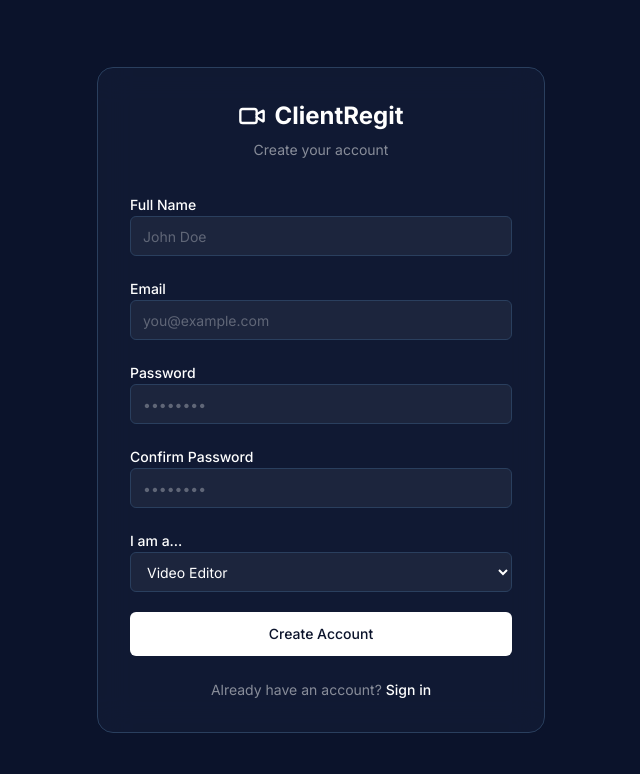
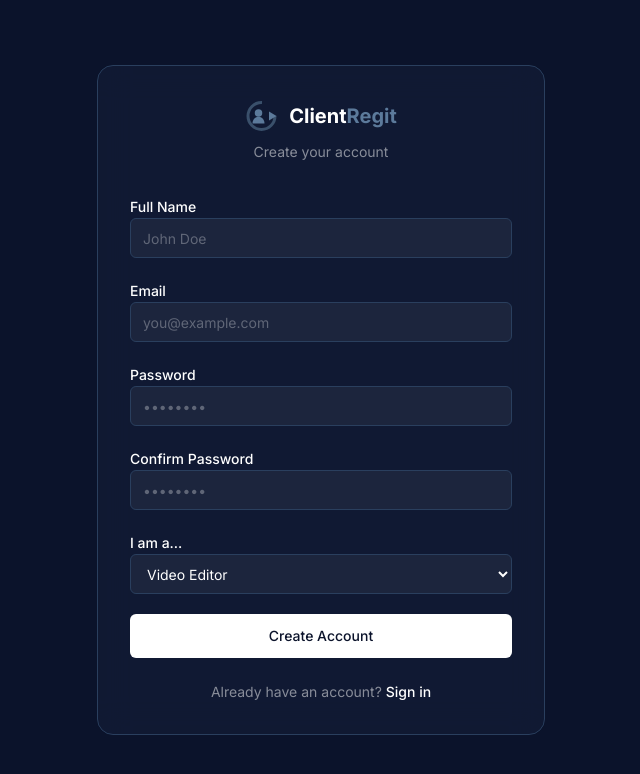
Before and after one commit to editdeocom-sketch/clientregit, a Next.js app: page /signup in a window 1280 px wide. Shown: the top 774 px of the page, without its empty margins (319-959 px from the left). Built offline with nearby package versions, Linux system fonts and the light colour scheme.

Commit message:
Update ClientRegit

```diff
--- a/package.json
+++ b/package.json
@@ -22,6 +22,7 @@
     "@radix-ui/react-tooltip": "^1.2.16",
     "@supabase/ssr": "^0.12.5",
     "@supabase/supabase-js": "^2.112.4",
+    "@vercel/analytics": "^2.0.1",
     "class-variance-authority": "^0.7.1",
     "clsx": "^2.1.1",
     "date-fns": "^4.4.0",
--- a/src/app/client/layout.tsx
+++ b/src/app/client/layout.tsx
@@ -4,12 +4,13 @@ import Link from "next/link"
 import { usePathname, useRouter } from "next/navigation"
 import { useEffect, useState } from "react"
 import { createClient } from "@/lib/supabase/client"
-import { LayoutDashboard, FolderKanban, Video, LogOut, User, ChevronLeft, ChevronRight } from "lucide-react"
+import { LayoutDashboard, FolderKanban, LogOut, User, ChevronLeft, ChevronRight } from "lucide-react"
 import { cn } from "@/lib/utils"
 import { Button } from "@/components/ui/button"
 import { Avatar, AvatarFallback, AvatarImage } from "@/components/ui/avatar"
 import { getInitials } from "@/lib/utils"
 import { Skeleton } from "@/components/ui/skeleton"
+import { Logo } from "@/components/layout/logo"
 
 const navigation = [
   { name: "Dashboard", href: "/client/dashboard", icon: LayoutDashboard },
@@ -92,11 +93,11 @@ export default function ClientLayout({
         <div className="flex h-full flex-col">
           <div className="flex h-16 items-center justify-between px-4 border-b border-white/10">
             {!collapsed && (
-              <Link href="/client/dashboard" className="flex items-center gap-2">
-                <div className="flex h-8 w-8 items-center justify-center rounded-lg bg-gradient-to-br from-[#3A506B] to-[#5C7A9B]">
-                  <Video className="h-5 w-5 text-white" />
-                </div>
-                <span className="font-semibold text-lg text-white">ClientRegit</span>
+              <Link href="/client/dashboard" className="flex items-center">
+                <Logo size="sm" showText={false} />
+                <span className="ml-2 font-semibold text-lg text-white">
+                  Client<span className="text-[#5C7A9B]">Regit</span>
+                </span>
               </Link>
             )}
             <Button
--- a/src/app/forgot-password/page.tsx
+++ b/src/app/forgot-password/page.tsx
@@ -3,7 +3,8 @@
 import { useState } from "react";
 import Link from "next/link";
 import { toast } from "sonner";
-import { VideoIcon, Loader2, ArrowLeft, CheckCircle2 } from "lucide-react";
+import { Loader2, ArrowLeft, CheckCircle2 } from "lucide-react";
+import { Logo } from "@/components/layout/logo";
 import { createClient } from "@/lib/supabase/client";
 import { Button } from "@/components/ui/button";
 import { Input } from "@/components/ui/input";
@@ -66,9 +67,8 @@ export default function ForgotPasswordPage() {
     <div className="flex min-h-screen items-center justify-center bg-[#0B132B] px-4">
       <div className="w-full max-w-md bg-[#141E3A]/60 backdrop-blur-lg border border-white/10 rounded-2xl p-8">
         <div className="flex flex-col items-center mb-8">
-          <div className="flex items-center gap-2 text-2xl font-bold mb-2">
-            <VideoIcon className="h-7 w-7" />
-            ClientRegit
+          <div className="mb-2">
+            <Logo size="md" />
           </div>
           <p className="text-sm text-white/50">Reset your password</p>
         </div>
--- a/src/app/login/page.tsx
+++ b/src/app/login/page.tsx
@@ -4,7 +4,8 @@ import { Suspense, useState } from "react";
 import { useRouter, useSearchParams } from "next/navigation";
 import Link from "next/link";
 import { toast } from "sonner";
-import { VideoIcon, Loader2 } from "lucide-react";
+import { Loader2 } from "lucide-react";
+import { Logo } from "@/components/layout/logo";
 import { createClient } from "@/lib/supabase/client";
 import { Button } from "@/components/ui/button";
 import { Input } from "@/components/ui/input";
@@ -41,9 +42,8 @@ function LoginForm() {
   return (
     <div className="w-full max-w-md bg-[#141E3A]/60 backdrop-blur-lg border border-white/10 rounded-2xl p-8">
       <div className="flex flex-col items-center mb-8">
-        <div className="flex items-center gap-2 text-2xl font-bold mb-2">
-          <VideoIcon className="h-7 w-7" />
-          ClientRegit
+        <div className="mb-2">
+          <Logo size="md" />
         </div>
         <p className="text-sm text-white/50">Sign in to your account</p>
       </div>
--- a/src/app/page.tsx
+++ b/src/app/page.tsx
@@ -17,10 +17,11 @@ import {
   Clapperboard,
   Building2,
   Briefcase,
-  VideoIcon,
 } from "lucide-react";
 import { WaveBackground } from "@/components/layout/wave-background";
 import { GlassCard } from "@/components/layout/glass-card";
+import { Logo } from "@/components/layout/logo";
+import { MarketingFooter } from "@/components/marketing/footer";
 import { Button } from "@/components/ui/button";
 import Link from "next/link";
 import { AnimatedSection } from "@/hooks/use-in-view";
@@ -149,9 +150,11 @@ export default function LandingPage() {
       {/* ── Nav ── */}
       <nav className="fixed top-0 left-0 right-0 z-50 bg-[#0B132B]/80 backdrop-blur-md border-b border-white/10 transition-all duration-300">
         <div className="mx-auto max-w-7xl flex items-center justify-between px-6 py-4">
-          <a href="/" className="flex items-center gap-2 text-xl font-bold hover-lift">
-            <VideoIcon className="h-6 w-6 text-white" />
-            ClientRegit
+          <a href="/" className="flex items-center">
+            <Logo size="sm" showText={false} />
+            <span className="ml-2 text-xl font-bold text-white">
+              Client<span className="text-[#5C7A9B]">Regit</span>
+            </span>
           </a>
 
           <div className="hidden md:flex items-center gap-8">
@@ -414,82 +417,7 @@ export default function LandingPage() {
         </AnimatedSection>
       </section>
 
-      {/* ── Footer ── */}
-      <footer className="border-t border-white/10 py-16 px-6">
-        <div className="mx-auto max-w-6xl">
-          <div className="grid grid-cols-1 md:grid-cols-4 gap-12">
-            <div>
-              <a href="/" className="flex items-center gap-2 text-xl font-bold mb-3">
-                <VideoIcon className="h-5 w-5" />
-                ClientRegit
-              </a>
-              <p className="text-sm text-white/40">
-                Manage clients. Deliver better work.
-              </p>
-            </div>
-
-            <div>
-              <h4 className="text-sm font-semibold uppercase tracking-wider text-white/60 mb-4">
-                Product
-              </h4>
-              <ul className="space-y-3">
-                <li>
-                  <a href="#features" className="text-sm text-white/40 hover:text-white transition-colors duration-200">
-                    Features
-                  </a>
-                </li>
-                <li>
-                  <a href="#faq" className="text-sm text-white/40 hover:text-white transition-colors duration-200">
-                    FAQ
-                  </a>
-                </li>
-              </ul>
-            </div>
-
-            <div>
-              <h4 className="text-sm font-semibold uppercase tracking-wider text-white/60 mb-4">
-                Resources
-              </h4>
-              <ul className="space-y-3">
-                <li>
-                  <Link href="/blog" className="text-sm text-white/40 hover:text-white transition-colors duration-200">
-                    Blog
-                  </Link>
-                </li>
-              </ul>
-            </div>
-
-            <div>
-              <h4 className="text-sm font-semibold uppercase tracking-wider text-white/60 mb-4">
-                Legal
-              </h4>
-              <ul className="space-y-3">
-                <li>
-                  <Link href="/privacy" className="text-sm text-white/40 hover:text-white transition-colors duration-200">
-                    Privacy Policy
-                  </Link>
-                </li>
-                <li>
-                  <Link href="/terms" className="text-sm text-white/40 hover:text-white transition-colors duration-200">
-                    Terms &amp; Conditions
-                  </Link>
-                </li>
-                <li>
-                  <Link href="/cookies" className="text-sm text-white/40 hover:text-white transition-colors duration-200">
-                    Cookie Policy
-                  </Link>
-                </li>
-              </ul>
-            </div>
-          </div>
-
-          <div className="mt-12 pt-8 border-t border-white/10 text-center">
-            <p className="text-xs text-white/30">
-              &copy; 2026 ClientRegit. All rights reserved.
-            </p>
-          </div>
-        </div>
-      </footer>
+      <MarketingFooter />
     </div>
   );
 }
--- a/src/app/signup/page.tsx
+++ b/src/app/signup/page.tsx
@@ -4,7 +4,8 @@ import { useState } from "react";
 import { useRouter } from "next/navigation";
 import Link from "next/link";
 import { toast } from "sonner";
-import { VideoIcon, Loader2 } from "lucide-react";
+import { Loader2 } from "lucide-react";
+import { Logo } from "@/components/layout/logo";
 import { createClient } from "@/lib/supabase/client";
 import { Button } from "@/components/ui/button";
 import { Input } from "@/components/ui/input";
@@ -79,9 +80,8 @@ export default function SignupPage() {
     <div className="flex min-h-screen items-center justify-center bg-[#0B132B] px-4">
       <div className="w-full max-w-md bg-[#141E3A]/60 backdrop-blur-lg border border-white/10 rounded-2xl p-8">
         <div className="flex flex-col items-center mb-8">
-          <div className="flex items-center gap-2 text-2xl font-bold mb-2">
-            <VideoIcon className="h-7 w-7" />
-            ClientRegit
+          <div className="mb-2">
+            <Logo size="md" />
           </div>
           <p className="text-sm text-white/50">Create your account</p>
         </div>
--- /dev/null
+++ b/src/components/layout/logo.tsx
@@ -0,0 +1,41 @@
+import { cn } from "@/lib/utils"
+
+interface LogoProps {
+  className?: string
+  size?: "sm" | "md" | "lg"
+  showText?: boolean
+}
+
+export function Logo({ className, size = "md", showText = true }: LogoProps) {
+  const sizes = {
+    sm: { icon: 28, text: "text-lg" },
+    md: { icon: 36, text: "text-xl" },
+    lg: { icon: 48, text: "text-2xl" },
+  }
+
+  return (
+    <div className={cn("flex items-center gap-2", className)}>
+      <svg
+        width={sizes[size].icon}
+        height={sizes[size].icon}
+        viewBox="0 0 48 48"
+        fill="none"
+        xmlns="http://www.w3.org/2000/svg"
+      >
+        {/* Outer C ring */}
+        <circle cx="22" cy="24" r="18" stroke="#3A506B" strokeWidth="4" fill="none" strokeDasharray="85 28" />
+        {/* Person head */}
+        <circle cx="18" cy="20" r="5" fill="#5C7A9B" />
+        {/* Person body */}
+        <path d="M10 34c0-5.5 4-9 8-9s8 3.5 8 9" fill="#5C7A9B" />
+        {/* Play triangle */}
+        <path d="M32 18l10 6-10 6V18z" fill="#5C7A9B" />
+      </svg>
+      {showText && (
+        <span className={cn("font-bold text-white", sizes[size].text)}>
+          Client<span className="text-[#5C7A9B]">Regit</span>
+        </span>
+      )}
+    </div>
+  )
+}
--- a/src/components/layout/sidebar.tsx
+++ b/src/components/layout/sidebar.tsx
@@ -19,6 +19,7 @@ import { cn } from "@/lib/utils"
 import { Button } from "@/components/ui/button"
 import { Separator } from "@/components/ui/separator"
 import { Avatar, AvatarFallback, AvatarImage } from "@/components/ui/avatar"
+import { Logo } from "@/components/layout/logo"
 import { useState } from "react"
 
 const navigation = [
@@ -48,11 +49,11 @@ export function Sidebar() {
       <div className="flex h-full flex-col">
         <div className="flex h-16 items-center justify-between px-4 border-b border-white/10">
           {!collapsed && (
-            <Link href="/dashboard" className="flex items-center gap-2">
-              <div className="flex h-8 w-8 items-center justify-center rounded-lg bg-gradient-to-br from-[#3A506B] to-[#5C7A9B]">
-                <Video className="h-5 w-5 text-white" />
-              </div>
-              <span className="font-semibold text-lg text-white">ClientRegit</span>
+            <Link href="/dashboard" className="flex items-center">
+              <Logo size="sm" showText={false} />
+              <span className="ml-2 font-semibold text-lg text-white">
+                Client<span className="text-[#5C7A9B]">Regit</span>
+              </span>
             </Link>
           )}
           <Button
--- a/src/components/marketing/footer.tsx
+++ b/src/components/marketing/footer.tsx
@@ -1,15 +1,13 @@
 import Link from "next/link"
-import { VideoIcon } from "lucide-react"
+import { Logo } from "@/components/layout/logo"
 
 const productLinks = [
   { label: "Features", href: "/#features" },
-  { label: "Pricing", href: "/#pricing" },
   { label: "FAQ", href: "/#faq" },
 ]
 
 const resourceLinks = [
-  { label: "Help", href: "/#help" },
-  { label: "Blog", href: "/#blog" },
+  { label: "Blog", href: "/blog" },
   { label: "About", href: "/about" },
   { label: "Contact", href: "/contact" },
 ]
@@ -22,13 +20,12 @@ const legalLinks = [
 
 export function MarketingFooter() {
   return (
-    <footer className="border-t border-white/10 py-16 px-6">
+    <footer className="border-t border-white/10 py-16 px-6 bg-[#0B132B]">
       <div className="mx-auto max-w-6xl">
         <div className="grid grid-cols-1 md:grid-cols-4 gap-12">
           <div>
-            <Link href="/" className="flex items-center gap-2 text-xl font-bold text-white mb-3">
-              <VideoIcon className="h-5 w-5" />
-              ClientRegit
+            <Link href="/" className="inline-block mb-3">
+              <Logo size="sm" />
             </Link>
             <p className="text-sm text-white/40">
               Manage clients. Deliver better work.
@@ -44,7 +41,7 @@ export function MarketingFooter() {
                 <li key={link.label}>
                   <Link
                     href={link.href}
-                    className="text-sm text-white/40 hover:text-white transition-colors"
+                    className="text-sm text-white/40 hover:text-white transition-colors duration-200"
                   >
                     {link.label}
                   </Link>
@@ -62,7 +59,7 @@ export function MarketingFooter() {
                 <li key={link.label}>
                   <Link
                     href={link.href}
-                    className="text-sm text-white/40 hover:text-white transition-colors"
+                    className="text-sm text-white/40 hover:text-white transition-colors duration-200"
                   >
                     {link.label}
                   </Link>
@@ -80,7 +77,7 @@ export function MarketingFooter() {
                 <li key={link.label}>
                   <Link
                     href={link.href}
-                    className="text-sm text-white/40 hover:text-white transition-colors"
+                    className="text-sm text-white/40 hover:text-white transition-colors duration-200"
                   >
                     {link.label}
                   </Link>
--- a/src/components/marketing/navbar.tsx
+++ b/src/components/marketing/navbar.tsx
@@ -2,14 +2,15 @@
 
 import { useState } from "react"
 import Link from "next/link"
-import { VideoIcon, Menu, X } from "lucide-react"
+import { Menu, X } from "lucide-react"
 import { Button } from "@/components/ui/button"
+import { Logo } from "@/components/layout/logo"
 
 const navLinks = [
   { label: "Features", href: "/#features" },
   { label: "How It Works", href: "/#how-it-works" },
   { label: "FAQ", href: "/#faq" },
-  { label: "Blog", href: "/#blog" },
+  { label: "Blog", href: "/blog" },
 ]
 
 export function MarketingNavbar() {
@@ -18,9 +19,11 @@ export function MarketingNavbar() {
   return (
     <nav className="fixed top-0 left-0 right-0 z-50 bg-[#0B132B]/80 backdrop-blur-md border-b border-white/10">
       <div className="mx-auto max-w-7xl flex items-center justify-between px-6 py-4">
-        <Link href="/" className="flex items-center gap-2 text-xl font-bold text-white">
-          <VideoIcon className="h-6 w-6 text-white" />
-          ClientRegit
+        <Link href="/" className="flex items-center">
+          <Logo size="sm" showText={false} />
+          <span className="ml-2 text-xl font-bold text-white">
+            Client<span className="text-[#5C7A9B]">Regit</span>
+          </span>
         </Link>
 
         <div className="hidden md:flex items-center gap-8">
@@ -28,7 +31,7 @@ export function MarketingNavbar() {
             <Link
               key={link.label}
               href={link.href}
-              className="text-sm text-white/70 hover:text-white transition-colors"
+              className="text-sm text-white/70 hover:text-white transition-colors duration-200"
             >
               {link.label}
             </Link>
@@ -57,7 +60,7 @@ export function MarketingNavbar() {
       </div>
 
       {mobileNavOpen && (
-        <div className="md:hidden border-t border-white/10 bg-[#0B132B]/95 backdrop-blur-md px-6 py-4 space-y-4">
+        <div className="md:hidden border-t border-white/10 bg-[#0B132B]/95 backdrop-blur-md px-6 py-4 space-y-4 animate-slide-up">
           {navLinks.map((link) => (
             <Link
               key={link.label}
```
Also changed, not shown: 1 other file (tests, documents, lock files or other folders).
